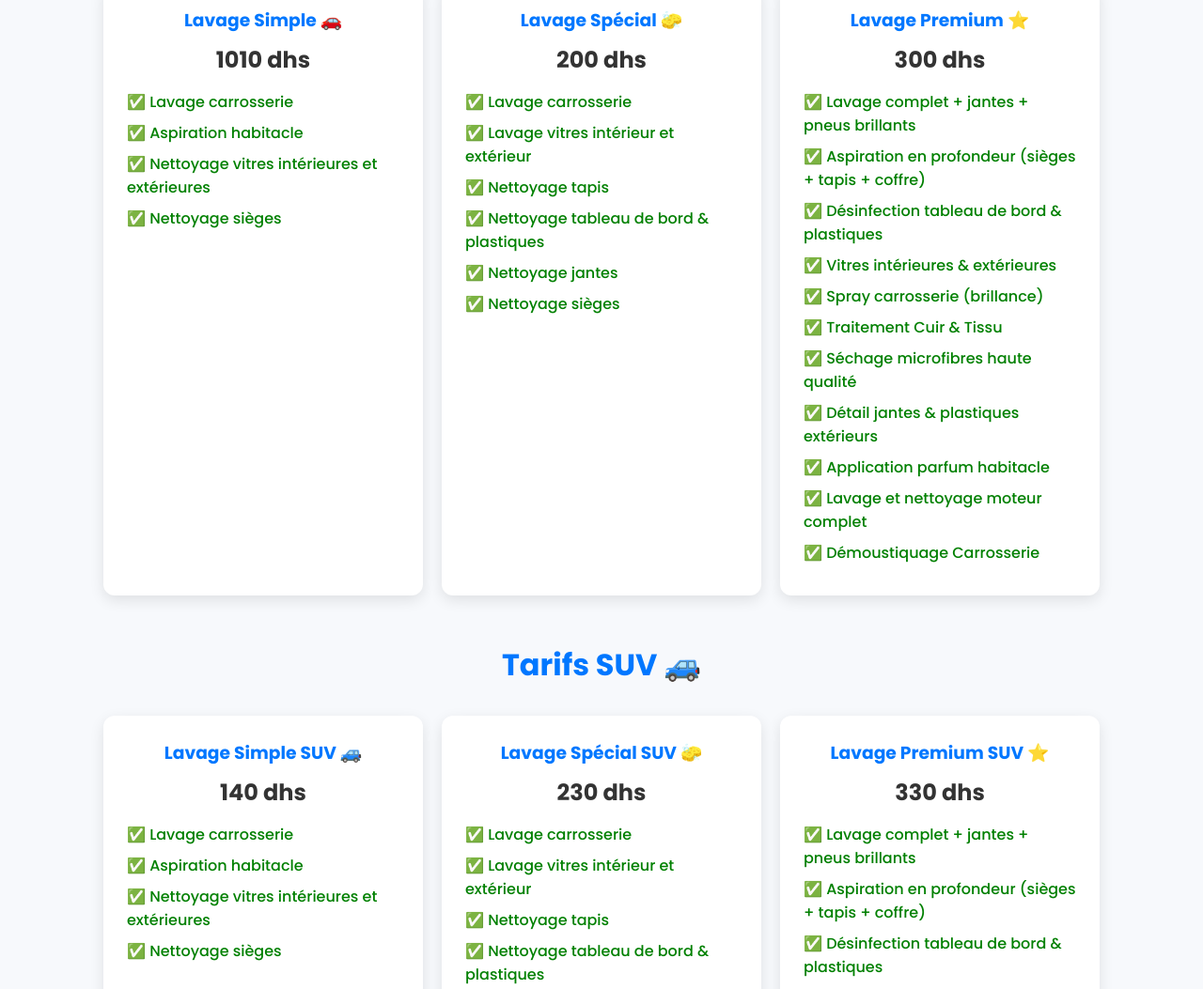
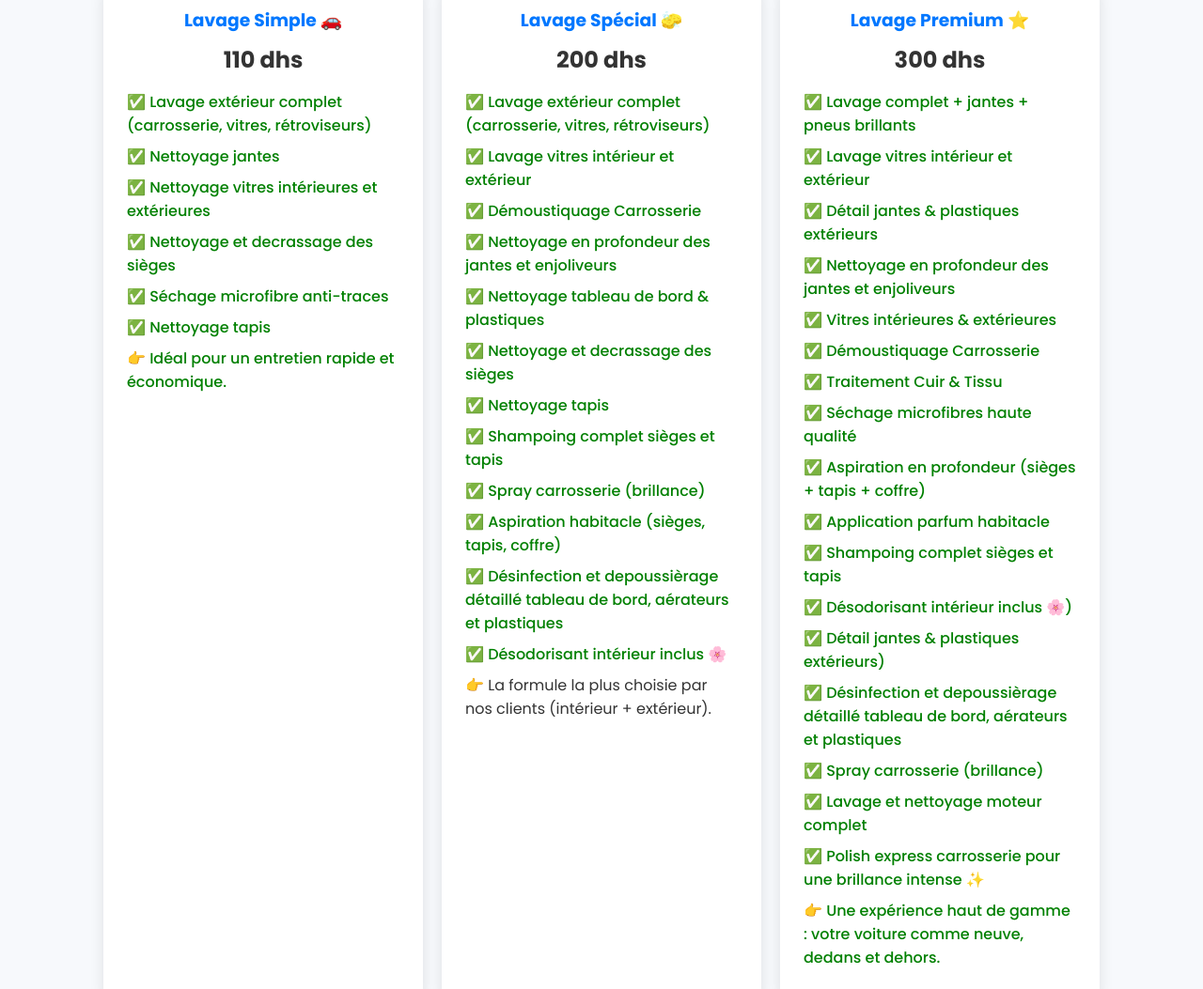
Before and after one commit to Cleanngo/Cleanngo, a plain HTML site: page index.html in a window 1280 px wide. Shown: the part 1360-2413 px from the top of the page at 94% size. Drawn offline with Linux system fonts and the light colour scheme.

Commit message:
Update index.html

```diff
--- a/index.html
+++ b/index.html
@@ -128,24 +128,34 @@
   <div class="tarifs">
     <div class="price">
       <h3>Lavage Simple 🚗</h3>
-      <span>1010 dhs</span>
+      <span>110 dhs</span>
       <ul>
-        <li>✅ Lavage carrosserie</li>
-        <li>✅ Aspiration habitacle</li>
+        <li>✅ Lavage extérieur complet (carrosserie, vitres, rétroviseurs)</li>
+        <li>✅ Nettoyage jantes</li>
         <li>✅ Nettoyage vitres intérieures et extérieures</li>
-        <li>✅ Nettoyage sièges</li>
+        <li>✅ Nettoyage et decrassage des sièges</li>
+        <li>✅ Séchage microfibre anti-traces</li>
+        <li>✅ Nettoyage tapis</li>
+        <li>👉 Idéal pour un entretien rapide et économique.</li>
       </ul>
     </div>
     <div class="price">
       <h3>Lavage Spécial 🧽</h3>
       <span>200 dhs</span>
       <ul>
-        <li>✅ Lavage carrosserie</li>
+        <li>✅ Lavage extérieur complet (carrosserie, vitres, rétroviseurs)</li>
         <li>✅ Lavage vitres intérieur et extérieur</li>
+        <li>✅ Démoustiquage Carrosserie</li>
+        <li>✅ Nettoyage en profondeur des jantes et enjoliveurs </li>
+        <li>✅ Nettoyage tableau de bord & plastiques</li>
+        <li>✅ Nettoyage et decrassage des sièges</li>
         <li>✅ Nettoyage tapis</li>
-        <li>✅ Nettoyage tableau de bord & plastiques</li>
-        <li>✅ Nettoyage jantes</li>
-        <li>✅ Nettoyage sièges</li>
+        <li>✅ Shampoing complet sièges et tapis</li>
+        <li>✅ Spray carrosserie (brillance)</li>
+        <li>✅ Aspiration habitacle (sièges, tapis, coffre)</li>
+        <li>✅ Désinfection et depoussièrage détaillé tableau de bord, aérateurs et plastiques</li>
+        <li>✅ Désodorisant intérieur inclus 🌸</li>
+        👉 La formule la plus choisie par nos clients (intérieur + extérieur).
       </ul>
     </div>
     <div class="price">
@@ -153,16 +163,23 @@
       <span>300 dhs</span>
       <ul>
         <li>✅ Lavage complet + jantes + pneus brillants</li>
-        <li>✅ Aspiration en profondeur (sièges + tapis + coffre)</li>
-        <li>✅ Désinfection tableau de bord & plastiques</li>
+        <li>✅ Lavage vitres intérieur et extérieur </li>
+        <li>✅ Détail jantes & plastiques extérieurs </li>
+        <li>✅ Nettoyage en profondeur des jantes et enjoliveurs </li>
         <li>✅ Vitres intérieures & extérieures</li>
-        <li>✅ Spray carrosserie (brillance)</li>
+        <li>✅ Démoustiquage Carrosserie</li>
         <li>✅ Traitement Cuir & Tissu</li>
         <li>✅ Séchage microfibres haute qualité</li>
-        <li>✅ Détail jantes & plastiques extérieurs</li>
+        <li>✅ Aspiration en profondeur (sièges + tapis + coffre) </li>
         <li>✅ Application parfum habitacle</li>
+        <li>✅ Shampoing complet sièges et tapis</li>
+        <li>✅ Désodorisant intérieur inclus 🌸)</li>
+        <li>✅ Détail jantes & plastiques extérieurs)</li>
+        <li>✅ Désinfection et depoussièrage détaillé tableau de bord, aérateurs et plastiques</li>
+        <li>✅ Spray carrosserie (brillance)</li>
         <li>✅ Lavage et nettoyage moteur complet</li>
-        <li>✅ Démoustiquage Carrosserie</li>
+        <li>✅ Polish express carrosserie pour une brillance intense ✨</li>
+        <li>👉 Une expérience haut de gamme : votre voiture comme neuve, dedans et dehors.</li>
       </ul>
     </div>
   </div>
```
